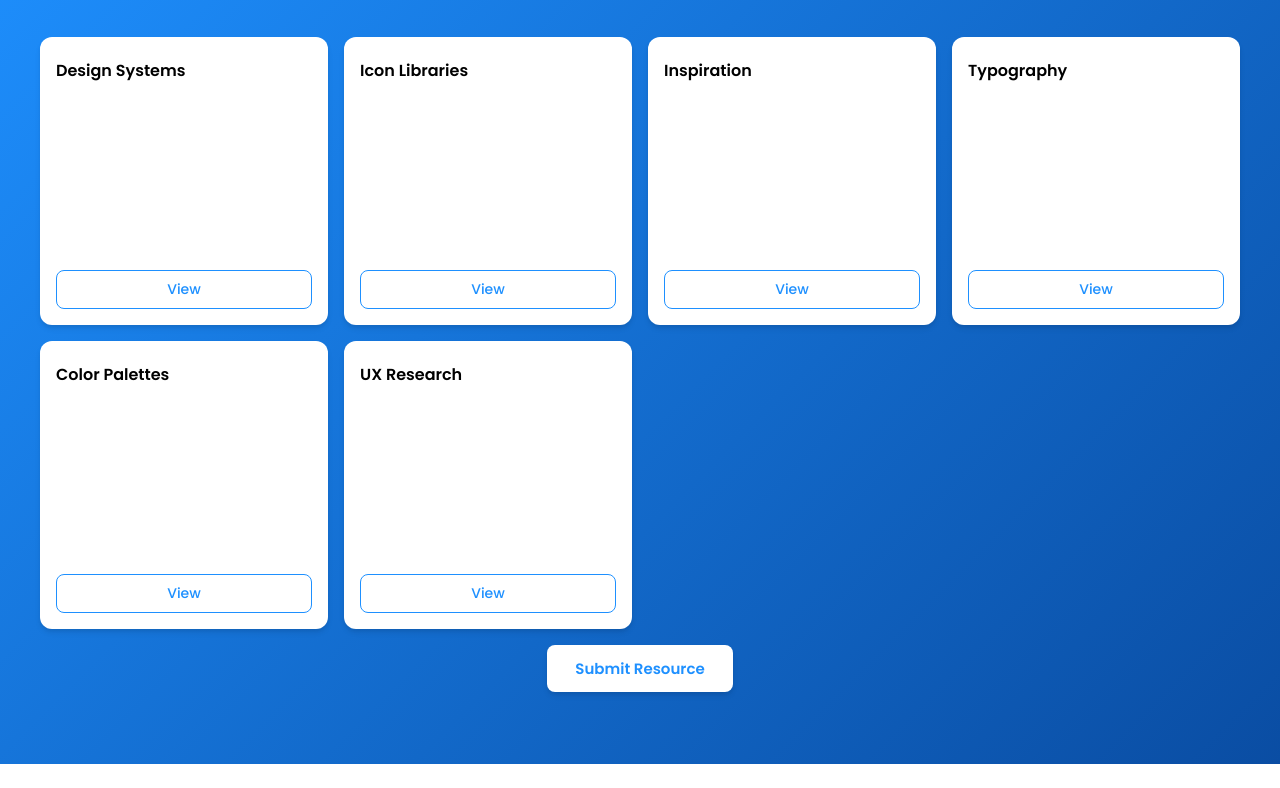
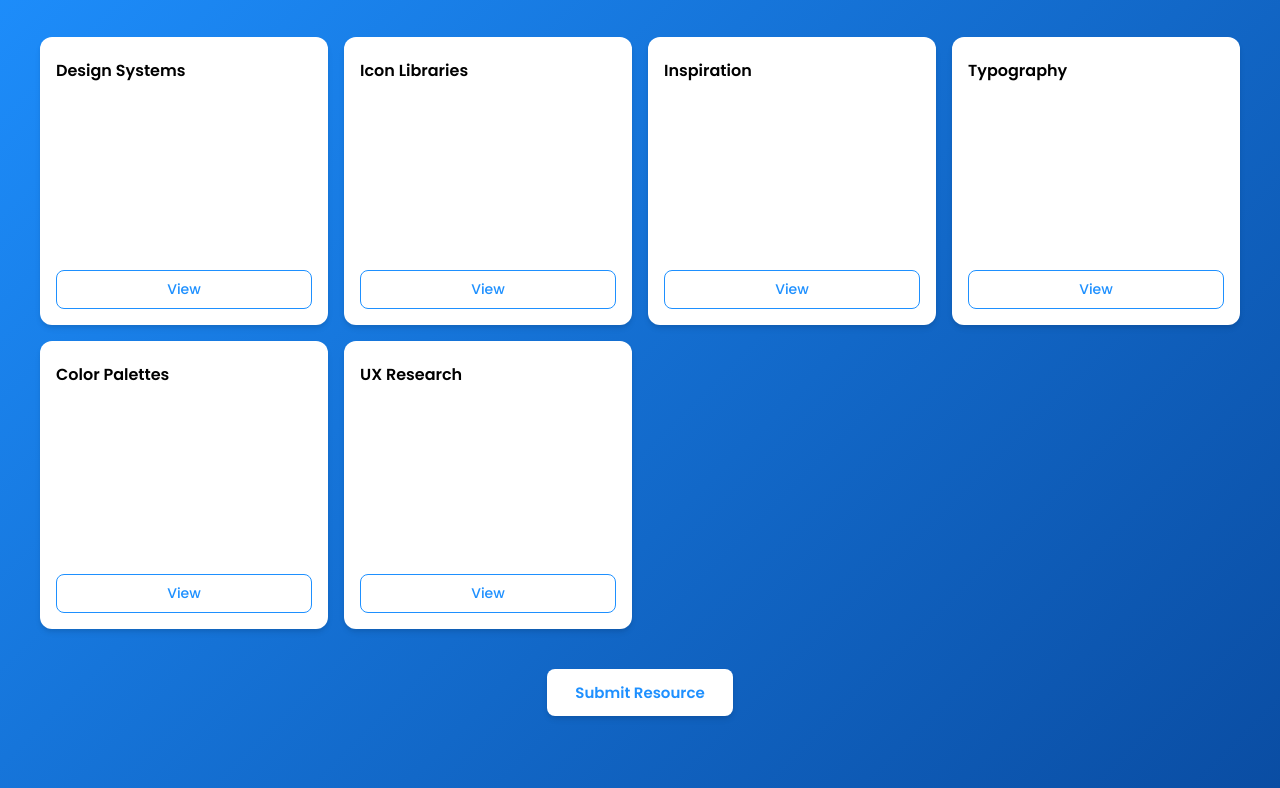
Before and after one commit to Sarathshahzone/ui-ux-resources, a plain HTML site: page index.html in a window 1280 px wide. Shown: the part 116-904 px from the top of the page. Before the commit the page ends 880 px from the top, so only its background shows below. Drawn offline with Linux system fonts and the light colour scheme; no server answers.

Commit message:
Add files via upload

```diff
--- a/src/styles.css
+++ b/src/styles.css
@@ -425,7 +425,7 @@ header {
 
 /* Submit Action Trigger Button */
 .submit-action-container {
-  margin-top: 16px; /* 16 pixel gap */
+  margin-top: 40px; /* Moved 24px down (originally 16px) */
   display: flex;
   justify-content: center;
   width: 100%;
```
